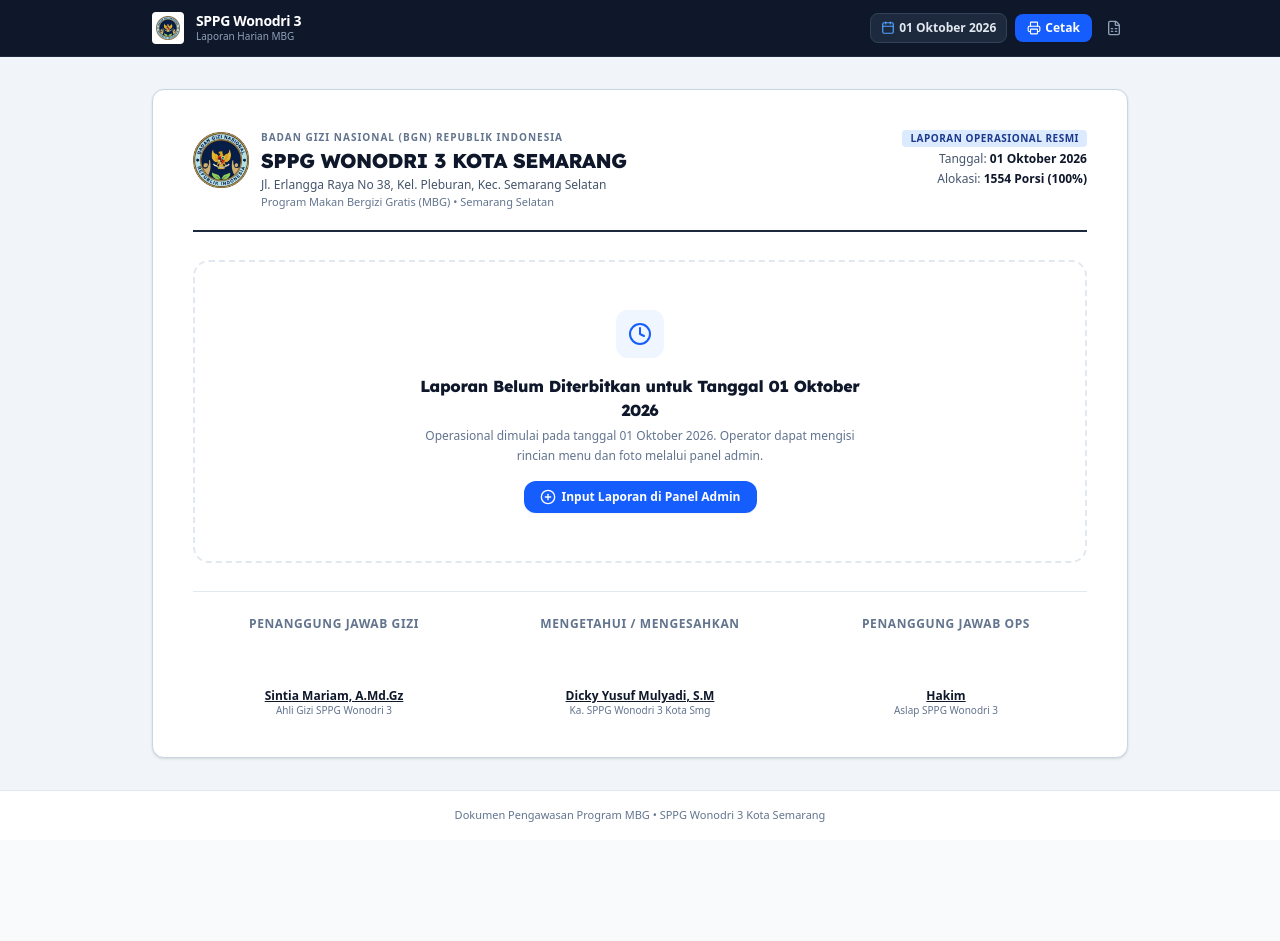
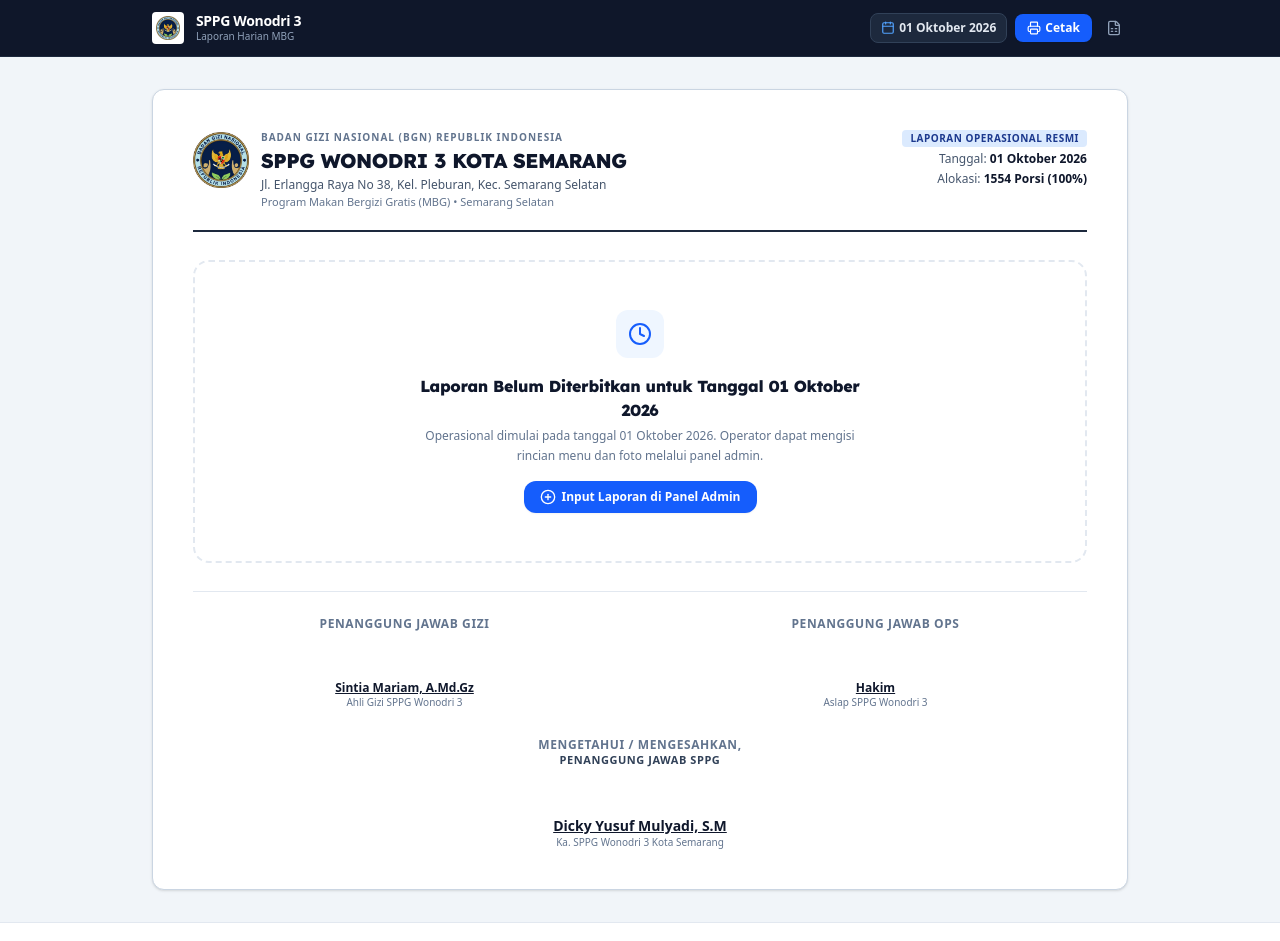
Before and after one commit to cilokesteh/arsip-operasional-sppg-wonodri3, a Next.js app: page / in a window 1280 px wide. Shown: the top 941 px of the page. Before the commit the page ends 840 px from the top, so only its background shows below. Built offline with nearby package versions, Linux system fonts and the light colour scheme.

Commit message:
fix(sign-off): restore hierarchical signature structure (Ka. SPPG at bottom-center as leader) with compact print margins to prevent 4th page spill

```diff
--- a/app/globals.css
+++ b/app/globals.css
@@ -23,14 +23,14 @@
 @media print {
   @page {
     size: auto;
-    margin: 10mm 12mm 10mm 12mm;
+    margin: 8mm 10mm 8mm 10mm;
   }
 
   html, body {
     background-color: #ffffff !important;
     color: #000000 !important;
     font-size: 8.5pt !important;
-    line-height: 1.25 !important;
+    line-height: 1.2 !important;
     margin: 0 !important;
     padding: 0 !important;
   }
@@ -48,28 +48,25 @@
     width: 100% !important;
   }
 
-  /* Cegah section dan tabel terpotong sembarangan */
-  section, table, tr {
+  /* Cegah pemotongan sembarangan di tengah tabel/section */
+  table, tr {
     break-inside: avoid !important;
     page-break-inside: avoid !important;
   }
 
-  /* Blok Tanda Tangan Wajib Satu Kesatuan (Anti Tercecer Sendirian di Halaman Baru) */
-  .sign-off-block {
+  /* Blok Uraian Kegiatan dan Tanda Tangan Wajib Satu Halaman Utuh */
+  .sign-off-block, .operation-summary-block {
     break-inside: avoid !important;
     page-break-inside: avoid !important;
-    margin-top: 1rem !important;
-    padding-top: 0.75rem !important;
   }
 
-  /* Optimasi Gambar Cetak */
+  /* Optimasi Gambar Dokumentasi Saat Print Agar Ringkas */
   img {
-    max-height: 100px !important;
+    max-height: 85px !important;
     object-fit: cover !important;
   }
 
-  /* Ruang Tanda Tangan Ringkas */
   .sign-space {
-    height: 38px !important;
+    height: 36px !important;
   }
 }
--- a/app/page.tsx
+++ b/app/page.tsx
@@ -497,7 +497,7 @@
               </section>
 
               {/* ===================== 5. URAIAN KEGIATAN ===================== */}
-              <section className="space-y-2">
+              <section className="operation-summary-block space-y-2">
                 <div className="border-b border-slate-200 pb-1.5">
                   <h2 className="text-xs font-black uppercase tracking-wider text-slate-900">
                     5. Uraian Kegiatan Operasional Dapur & Distribusi
@@ -513,43 +513,46 @@
           )}
 
           {/* TANDA TANGAN / PENGESAHAN DOKUMEN RESMI SESUAI HIERARKI DENGAN NAMA PEJABAT */}
-          <div className="sign-off-block pt-4 sm:pt-6 border-t border-slate-200 text-center text-xs text-slate-700">
-            {/* Tata Letak 3 Pejabat Sejajar Ringkas Saat Cetak */}
-            <div className="grid grid-cols-3 gap-2 sm:gap-6 items-start">
-              {/* 1. Gizi */}
+          <div className="sign-off-block pt-4 sm:pt-6 border-t border-slate-200 text-center text-xs text-slate-700 space-y-4 sm:space-y-6">
+            {/* Baris 1 (Atas): Ahli Gizi Sejajar Aslap */}
+            <div className="grid grid-cols-2 gap-4 sm:gap-12">
               <div className="p-2 sm:p-0 rounded-lg bg-slate-50 sm:bg-transparent border sm:border-0 border-slate-200">
                 <p className="font-bold text-slate-500 text-[10px] sm:text-xs uppercase tracking-wider">
                   Penanggung Jawab Gizi
                 </p>
-                <div className="h-10 sm:h-14 sign-space" />
+                <div className="h-10 sm:h-12 sign-space" />
                 <p className="font-black text-slate-900 underline text-xs">
                   Sintia Mariam, A.Md.Gz
                 </p>
                 <p className="text-[9px] sm:text-[10px] text-slate-500 font-medium">Ahli Gizi SPPG Wonodri 3</p>
               </div>
 
-              {/* 2. Ka. SPPG (Pusat / Tengah) */}
-              <div className="p-2 sm:p-0 rounded-lg bg-slate-50 sm:bg-transparent border sm:border-0 border-slate-200">
-                <p className="font-bold text-slate-500 text-[10px] sm:text-xs uppercase tracking-wider">
-                  Mengetahui / Mengesahkan
-                </p>
-                <div className="h-10 sm:h-14 sign-space" />
-                <p className="font-black text-slate-900 underline text-xs">
-                  Dicky Yusuf Mulyadi, S.M
-                </p>
-                <p className="text-[9px] sm:text-[10px] text-slate-500 font-medium">Ka. SPPG Wonodri 3 Kota Smg</p>
-              </div>
-
-              {/* 3. Ops */}
               <div className="p-2 sm:p-0 rounded-lg bg-slate-50 sm:bg-transparent border sm:border-0 border-slate-200">
                 <p className="font-bold text-slate-500 text-[10px] sm:text-xs uppercase tracking-wider">
                   Penanggung Jawab Ops
                 </p>
-                <div className="h-10 sm:h-14 sign-space" />
+                <div className="h-10 sm:h-12 sign-space" />
                 <p className="font-black text-slate-900 underline text-xs">
                   Hakim
                 </p>
                 <p className="text-[9px] sm:text-[10px] text-slate-500 font-medium">Aslap SPPG Wonodri 3</p>
+              </div>
+            </div>
+
+            {/* Baris 2 (Bawah): Ka. SPPG Sendiri di Bawah Tengah Sebagai Pimpinan Pengesah Utama */}
+            <div className="flex justify-center pt-1">
+              <div className="p-2 sm:p-0 rounded-lg bg-slate-50 sm:bg-transparent border sm:border-0 border-slate-200 max-w-xs w-full text-center">
+                <p className="font-bold text-slate-500 text-[10px] sm:text-xs uppercase tracking-wider">
+                  Mengetahui / Mengesahkan,
+                </p>
+                <p className="font-extrabold text-slate-700 text-[10px] sm:text-[11px] uppercase tracking-wider">
+                  Penanggung Jawab SPPG
+                </p>
+                <div className="h-10 sm:h-12 sign-space" />
+                <p className="font-black text-slate-900 underline text-xs sm:text-sm">
+                  Dicky Yusuf Mulyadi, S.M
+                </p>
+                <p className="text-[9px] sm:text-[10px] text-slate-500 font-medium">Ka. SPPG Wonodri 3 Kota Semarang</p>
               </div>
             </div>
           </div>
```
